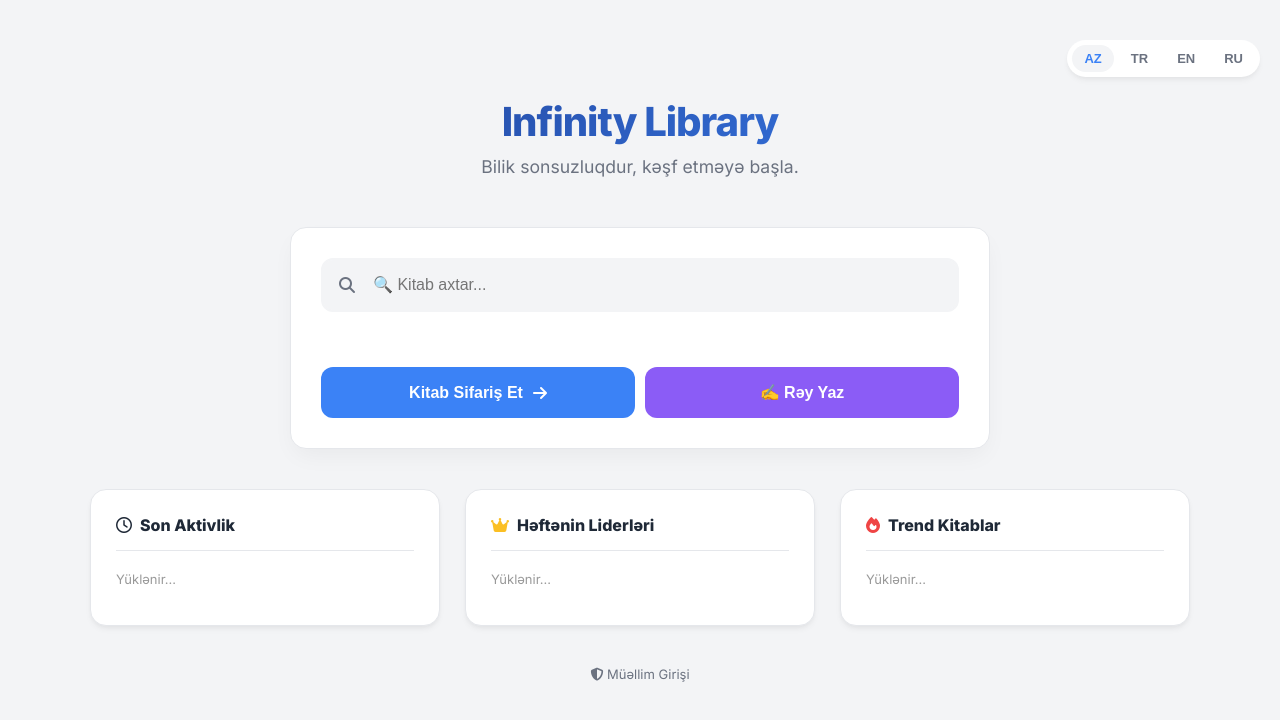
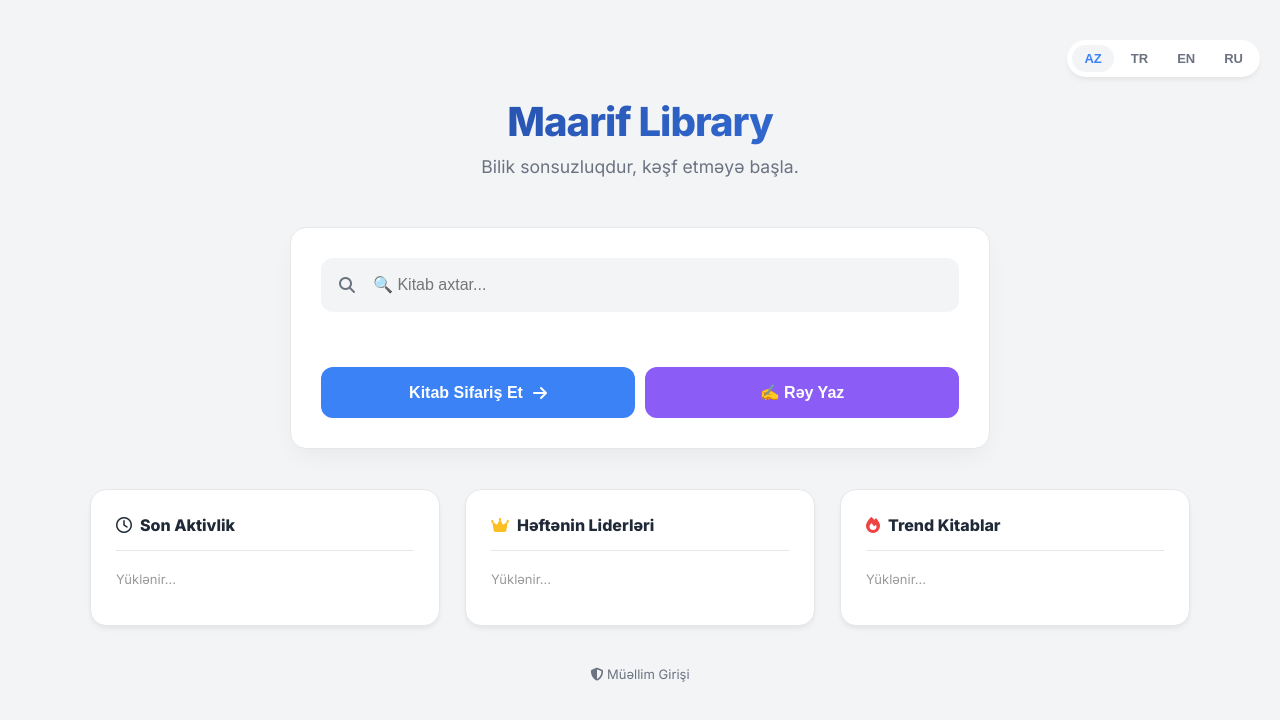
Before and after one commit to maarifaz/takeabook, a plain HTML site: page index.html in a window 1280 px wide. Drawn offline with nearby package versions, Linux system fonts and the light colour scheme; no server answers.

Commit message:
Update index.html

```diff
--- a/index.html
+++ b/index.html
@@ -3,7 +3,7 @@
   <head>
     <meta charset="UTF-8" />
     <meta name="viewport" content="width=device-width, initial-scale=1.0" />
-    <title>Infinity Library</title>
+    <title>Maarif Library Managment</title>
 
     <script src="https://cdn.jsdelivr.net/npm/@supabase/supabase-js@2"></script>
     <link
@@ -718,7 +718,7 @@
     <div class="container">
       <div id="studentSection">
         <div class="hero-section">
-          <h1 data-i18n="app_title">Infinity Library</h1>
+          <h1 data-i18n="app_title">Maarif Library</h1>
           <div class="subtitle" data-i18n="app_subtitle">
             Gələcəyi oxuyaraq kəşf et
           </div>
@@ -1136,7 +1136,7 @@
 
       const translations = {
         az: {
-          app_title: "Infinity Library",
+          app_title: "Maarif Library",
           app_subtitle: "Bilik sonsuzluqdur, kəşf etməyə başla.",
           search_ph: "🔍 Kitab axtar...",
           btn_order: "Kitab Sifariş Et",
@@ -1194,7 +1194,7 @@
           shelf_900: "900 - Tarix və Coğrafiya",
         },
         en: {
-          app_title: "Infinity Library",
+          app_title: "Maarif Library",
           app_subtitle: "Knowledge is infinite.",
           search_ph: "🔍 Search books...",
           btn_order: "Order Book",
@@ -1252,7 +1252,7 @@
           shelf_900: "900 - History & Geography",
         },
         tr: {
-          app_title: "Infinity Library",
+          app_title: "Maarif Library",
           app_subtitle: "Bilgi sonsuzdur.",
           search_ph: "🔍 Kitap ara...",
           btn_order: "Kitap İste",
@@ -1310,7 +1310,7 @@
           shelf_900: "900 - Tarih ve Coğrafya",
         },
         ru: {
-          app_title: "Infinity Library",
+          app_title: "Maarif Library",
           app_subtitle: "Знание бесконечно.",
           search_ph: "🔍 Поиск...",
           btn_order: "Заказать",
```
